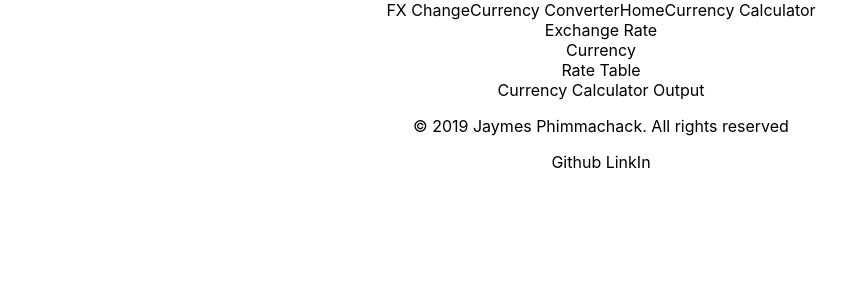
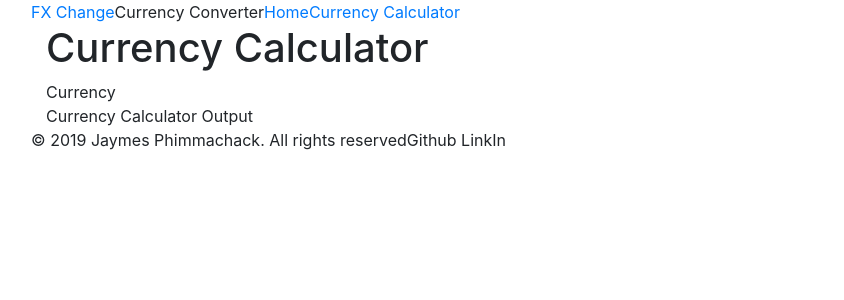
Before and after one commit to JaymesPhimmachack/currency-converter, a React (Create React App) app: page /currency-calculator in a window 1280 px wide. Shown: the top 300 px of the page, without its empty margins (39-883 px from the left). Built offline with nearby package versions, Linux system fonts and the light colour scheme.

Commit message:
Update files

```diff
--- a/package.json
+++ b/package.json
@@ -3,8 +3,11 @@
   "version": "0.1.0",
   "private": true,
   "dependencies": {
+    "b": "^2.0.1",
+    "bootstrap": "^4.3.1",
     "react": "^16.8.6",
     "react-dom": "^16.8.6",
+    "react-router-dom": "^5.0.0",
     "react-scripts": "3.0.1"
   },
   "scripts": {
--- a/src/App.js
+++ b/src/App.js
@@ -1,15 +1,23 @@
 import React from 'react';
-import Nav from './Nav';
+import Header from './Header';
 import Footer from './Footer';
 import ExchangeRate from './ExchangeRate';
-import './App.css';
+import CurrencyCalculator from './CurrencyCalculator';
+import { BrowserRouter as Router, Switch, Route } from 'react-router-dom';
+import 'bootstrap/dist/css/bootstrap.css';
 
 
 const App = () => {
   return (
-    <div className="App">
-      <Nav />
-      <ExchangeRate />
+    <div className="container">
+
+      <Router>
+          <Header />
+          <Switch>
+           <Route path="/" exact component={ExchangeRate} />
+          <Route path="/currency-calculator" component={CurrencyCalculator} />
+        </Switch>
+      </Router>
       <Footer />
     </div>
   );
--- a/src/Currency.js
+++ /dev/null
@@ -1,10 +0,0 @@
-import React from 'react';
-
-const CurrencyList = (props) => {
-    return (
-         <div>Currency</div>
-
-    );
-};
-
-export default CurrencyList;
--- a/src/CurrencyCalculator.js
+++ b/src/CurrencyCalculator.js
@@ -1,9 +1,14 @@
 import React from 'react';
+import CurrencyQuery from './CurrencyQuery';
 
 class CurrencyCalculator extends React.Component {
     render () {
         return (
-            <div></div>
+            <div>
+            <h1>Currency Calculator</h1>
+            <CurrencyQuery />
+            <div>Currency Calculator Output</div>
+            </div>
         );
     }
 }
--- a/src/ExchangeRate.js
+++ b/src/ExchangeRate.js
@@ -1,27 +1,27 @@
 import React from 'react';
-import Currency from './Currency';
-import CurrencyCalculator from './CurrencyCalculator';
+import CurrencyQuery from './CurrencyQuery';
+
+
 
 class ExchangeRate extends React.Component {
     constructor (props) {
         super(props);
         this.state = {
-            quantity: 1,
+            unit: 1,
             baseCurrencySymbol: 'USD',
             baseCurrency: 'Dollar',
-            pairCurrencySymbol: 'EUR',
-            pairCurrency: 'Euro'
+            crossCurrencySymbol: 'EUR',
+            crossCurrency: 'Euro'
         };
     }
 
     render () {
         return (
             <div>
-            Exchange Rate
-                <Currency />
-                <div>Rate Table</div>
-                <CurrencyCalculator />
-                <div>Currency Calculator Output</div>
+            <h1>Exchange Rate</h1>
+                <CurrencyQuery />
+                <p>Rate Table</p>
+
             </div>
         );
     }
--- a/src/Nav.js
+++ /dev/null
@@ -1,16 +0,0 @@
-import React from 'react';
-
-class Header extends React.Component {
-    render () {
-        return (
-            <nav>
-                <a>FX Change<span>Currency Converter</span></a>
-                <a>Home</a>
-                <a>Currency Calculator</a>
-            </nav>
-        );
-    }
-}
-
-
-export default Header;
```
Also changed, not shown: src/Footer.js (+4 -4 lines), 1 other file (tests, documents, lock files or other folders).
